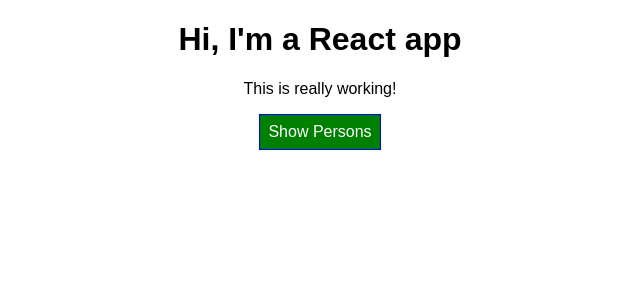
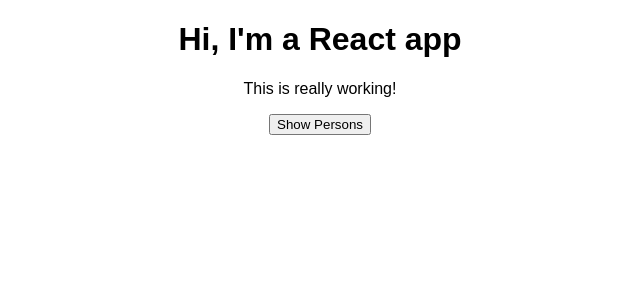
Before and after one commit to case112/react-app, a React (Create React App) app: page / in a window 1280 px wide. Shown: the top 300 px of the page, without its empty margins (320-960 px from the left). Built offline with nearby package versions, Linux system fonts and the light colour scheme.

Commit message:
Updated app

```diff
--- a/src/App.css
+++ b/src/App.css
@@ -9,3 +9,17 @@
 .bold {
   font-weight: bold;
 }
+
+.button {
+  background-color: green;
+  color: white;
+  font: inherit;
+  border: 1px solid blue;
+  padding: 8px;
+  cursor: pointer;
+}
+
+.button:hover {
+    background-color: lightgreen;
+    color: black;
+  }
--- a/src/App.js
+++ b/src/App.js
@@ -1,23 +1,8 @@
 import React, { Component } from 'react';
 import './App.css';
 import Person from './Person/Person';
-import styled from 'styled-components';
 
 import './Person/Person.css';
-
-const StyledButton = styled.button`
-  background-color: ${props => props.alt ? 'red' : 'green'};
-  color: white;
-  font: inherit;
-  border: 1px solid blue;
-  padding: 8px;
-  cursor: pointer;
-
-  &:hover {
-    background-color: lightgreen;
-    color: black;
-  }
-`;
 
 class App extends Component {
   state = {
@@ -112,11 +97,11 @@
       <div className="App">
         <h1>Hi, I'm a React app</h1>
         <p className={classes.join(' ')}>This is really working!</p>
-        <StyledButton
-        alt={this.state.showPersons}
+        <button
+        classNamr='button'
         onClick={this.togglePersonsHandler}>
         Show Persons
-        </StyledButton>
+        </button>
         {persons}
       </div>
     );
```
